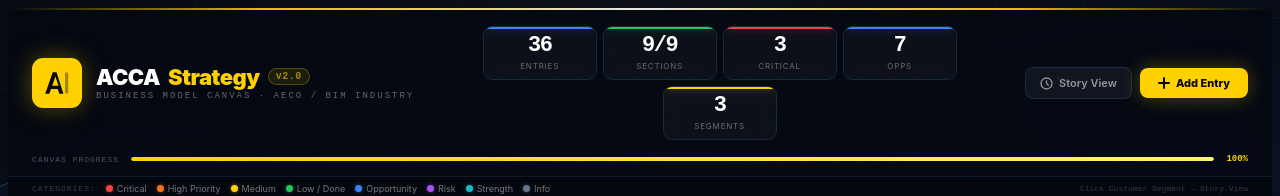
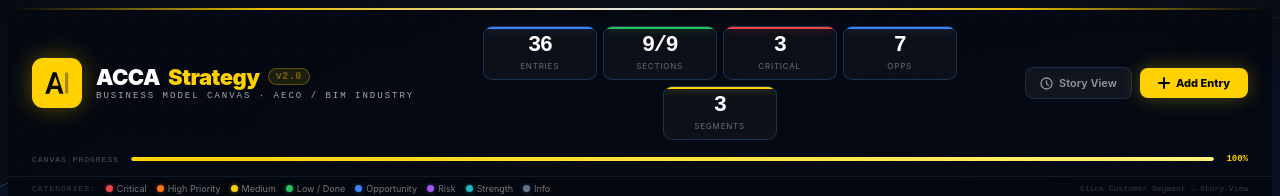
Before and after one commit to jonlewuk-ship-it/EN-Canvas_BMC, a React (Vite) app: page / in a window 1280 px wide. Shown: the top 196 px of the page. Built offline with nearby package versions, Linux system fonts and the light colour scheme; the HTML template or start-up script is replaced by a standard one.

Commit message:
Update App.jsx

```diff
--- a/src/App.jsx
+++ b/src/App.jsx
@@ -249,14 +249,14 @@ function HeroHeader({ kpis, pct, drawerOpen, onToggleDrawer, onAddEntry }) {
                 letterSpacing:"-0.5px", lineHeight:1,
               }}>Strategy</span>
               <span style={{
-                fontSize:10, fontWeight:600, color:"rgba(255,209,0,0.6)",
-                background:"rgba(255,209,0,0.1)", border:"1px solid rgba(255,209,0,0.25)",
+                fontSize:10, fontWeight:600, color:"rgba(255,209,0,0.40)",
+                background:"rgba(255,209,0,0.1)", border:"1px solid rgba(255,209,0,0.30)",
                 padding:"2px 7px", borderRadius:20, fontFamily:"monospace",
                 letterSpacing:"0.5px", alignSelf:"center",
               }}>v2.0</span>
             </div>
             <div style={{
-              fontSize:9, color:"rgba(255,255,255,0.38)", fontFamily:"monospace",
+              fontSize:9, color:"rgba(255,255,255,0.65)", fontFamily:"monospace",
               letterSpacing:"2px", textTransform:"uppercase", marginTop:3,
             }}>
               Business Model Canvas · AECO / BIM Industry
@@ -269,7 +269,7 @@ function HeroHeader({ kpis, pct, drawerOpen, onToggleDrawer, onAddEntry }) {
           {kpis.map((k,i)=>(
             <div key={i} style={{
               background:"rgba(255,255,255,0.04)",
-              border:"1px solid rgba(30,55,90,0.6)",
+              border:"1px solid rgba(30,55,90,0.9)",
               borderRadius:9, padding:"8px 16px", textAlign:"center",
               minWidth:80, position:"relative", overflow:"hidden",
               backdropFilter:"blur(8px)",
```
